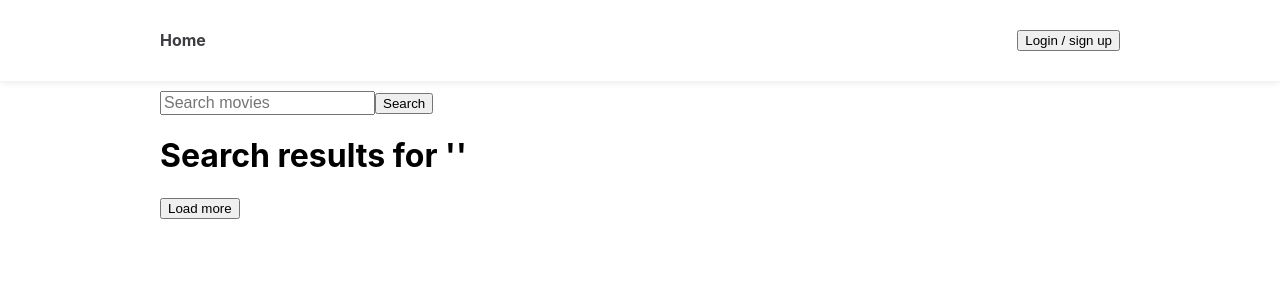
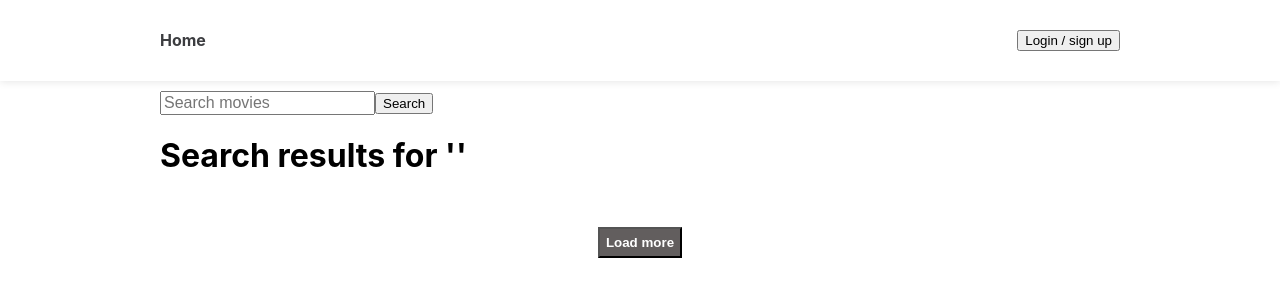
Before and after one commit to lacolegiala/movie-app, a React (Create React App) app: page /search in a window 1280 px wide. Shown: the top 300 px of the page. Built offline with nearby package versions, Linux system fonts and the light colour scheme.

Commit message:
Add css to searchresults' load button

```diff
--- a/src/components/SearchResults.tsx
+++ b/src/components/SearchResults.tsx
@@ -68,7 +68,9 @@ const SearchResults: React.FC = () => {
           </div>
         )}
       </div>
-      <button onClick={() => setPage(page + 1)}>Load more</button>
+      <div className='ButtonContainer'>
+        <button className='LoadButton' onClick={() => setPage(page + 1)}>Load more</button>
+      </div>
     </div>
   )
 }
```
